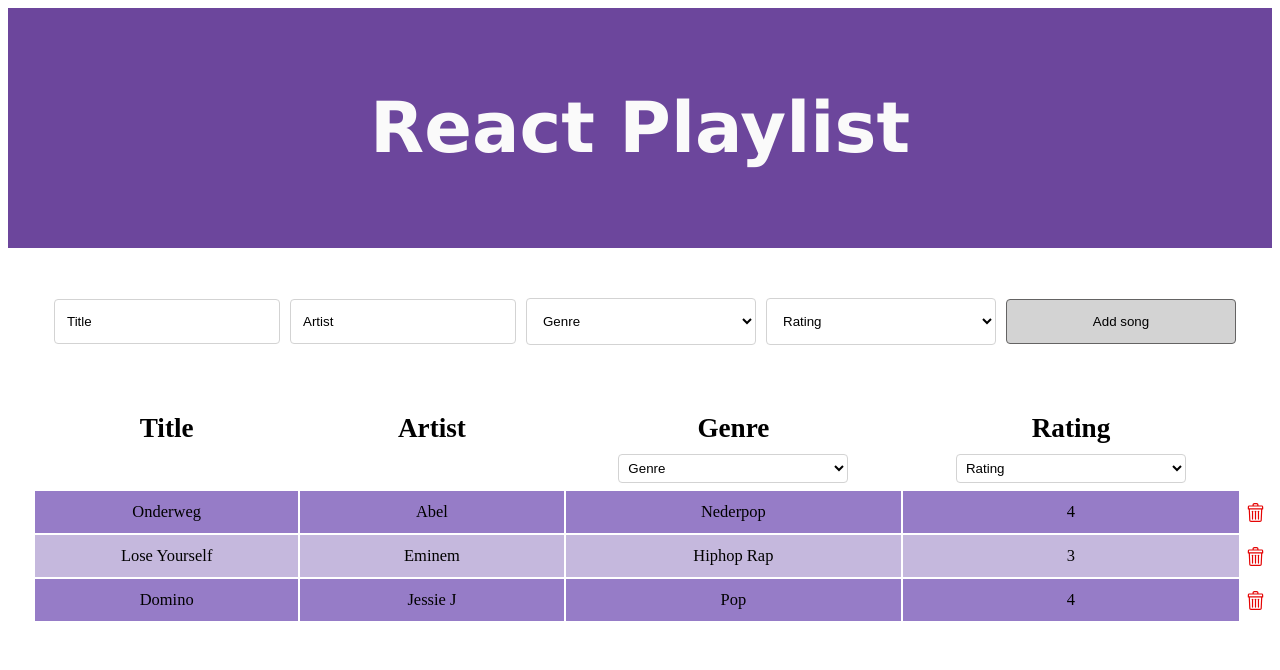
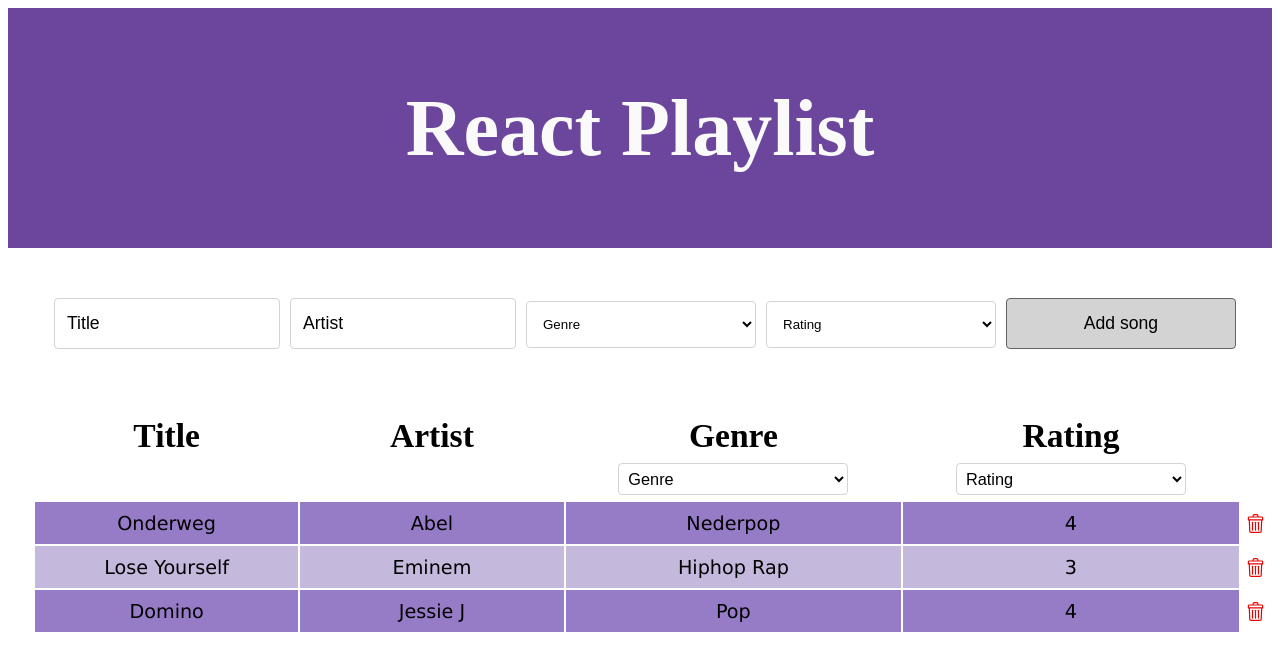
Before and after one commit to DebbySpaninks/debby_spaninks-ReactLilPlaylist, a React (Create React App) app in the folder react-playlist/: page / in a window 1280 px wide. Shown: the top 670 px of the page. Built offline with nearby package versions, Linux system fonts and the light colour scheme.

Commit message:
change font-size and family

```diff
--- a/react-playlist/src/styles/App.css
+++ b/react-playlist/src/styles/App.css
@@ -2,6 +2,7 @@
 
 .App {
   text-align: center;
+  font-family: Verdana, Tahoma, sans-serif;
 }
 
 .header {
@@ -10,9 +11,9 @@
   display: flex;
   flex-direction: column;
   justify-content: center;
-  font-size: 2.2em;
+  font-size: 2.5em;
   color: rgb(250, 250, 250);
-    font-family: Verdana, Tahoma, sans-serif;
+  font-family: 'Times New Roman', Times, serif;
 }
 
 .form {
@@ -53,6 +54,12 @@ button,
   margin: 0;
   padding: 5px;
   border-radius: 4px;
+  font-size: 0.85em;
+}
+
+input,
+button {
+  font-size: 1.1em;
 }
 
 table {
@@ -60,7 +67,8 @@ table {
 }
 
 .table-header th {
-  font-size: 1.7em;
+  font-family: 'Times New Roman', Times, serif;
+  font-size: 2.1em;
   width: 160px;
 }
 
@@ -70,7 +78,7 @@ tr.filter td.white-td {
 
 td {
   width: 180px;
-  font-size: 1.03em;
+  font-size: 1.2em;
   color: black;
 }
 
```
